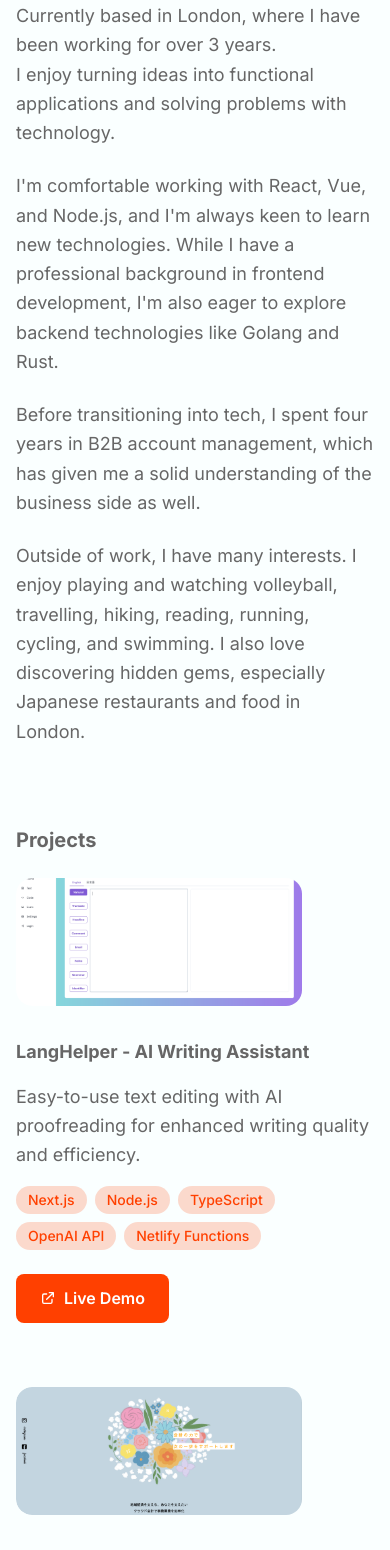
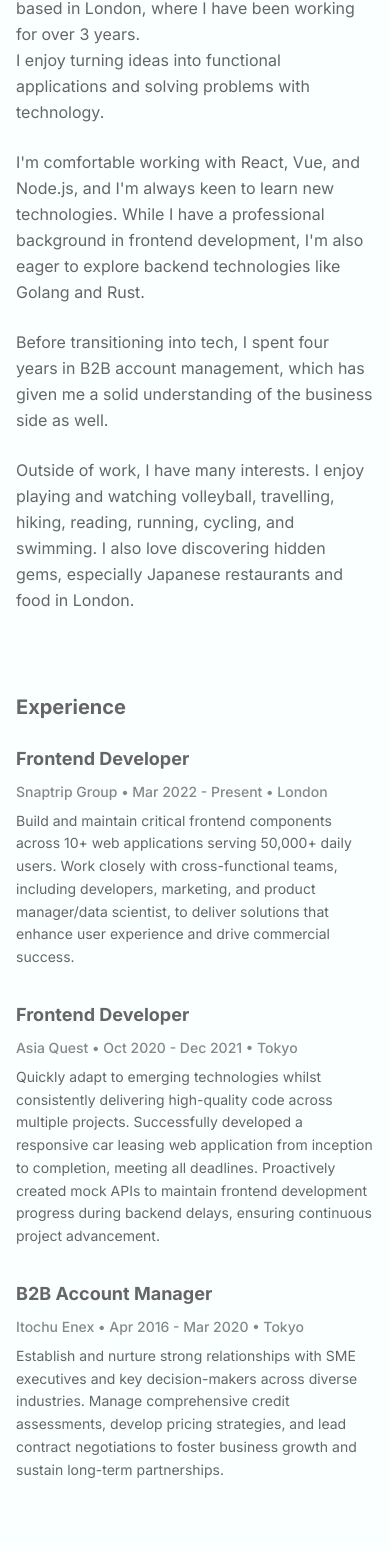
Before and after one commit to RyoheiMashiko/portfolio-website, a Next.js app: page / in a window 390 px wide. Shown: the part 358-1908 px from the top of the page. Built offline with nearby package versions, Linux system fonts and the light colour scheme.

Commit message:
Update font size, add Experience section to mobile

```diff
--- a/src/components/Hero.tsx
+++ b/src/components/Hero.tsx
@@ -135,24 +135,24 @@ export function Hero() {
               <div className="space-y-8">
                 <div className="cursor-pointer hover:opacity-80 transition-opacity duration-200" onClick={() => window.open('https://www.snaptripgroup.com/', '_blank')}>
                   <h3 className="text-left text-lg font-bold mb-2" style={{color: '#666666'}}>Frontend Developer</h3>
-                  <p className="text-left text-base font-medium mb-2" style={{color: '#888888'}}>Snaptrip Group • Mar 2022 - Present • London</p>
-                  <p className="text-left text-base leading-relaxed" style={{color: '#666666'}}>
+                  <p className="text-left text-base font-medium mb-2" style={{color: '#888888', fontSize: '14px'}}>Snaptrip Group • Mar 2022 - Present • London</p>
+                  <p className="text-left text-base leading-relaxed" style={{color: '#666666', fontSize: '14px'}}>
                     Build and maintain critical frontend components across 10+ web applications serving 50,000+ daily users. Work closely with cross-functional teams, including developers, marketing, and product manager/data scientist, to deliver solutions that enhance user experience and drive commercial success.
                   </p>
                 </div>
 
                 <div className="cursor-pointer hover:opacity-80 transition-opacity duration-200" onClick={() => window.open('https://www.asia-quest.jp/en/', '_blank')}>
                   <h3 className="text-left text-lg font-bold mb-2" style={{color: '#666666'}}>Frontend Developer</h3>
-                  <p className="text-left text-base font-medium mb-2" style={{color: '#888888'}}>Asia Quest • Oct 2020 - Dec 2021 • Tokyo</p>
-                  <p className="text-left text-base leading-relaxed" style={{color: '#666666'}}>
+                  <p className="text-left text-base font-medium mb-2" style={{color: '#888888', fontSize: '14px'}}>Asia Quest • Oct 2020 - Dec 2021 • Tokyo</p>
+                  <p className="text-left text-base leading-relaxed" style={{color: '#666666', fontSize: '14px'}}>
                     Quickly adapt to emerging technologies whilst consistently delivering high-quality code across multiple projects. Successfully developed a responsive car leasing web application from inception to completion, meeting all deadlines. Proactively created mock APIs to maintain frontend development progress during backend delays, ensuring continuous project advancement.
                   </p>
                 </div>
 
                 <div className="cursor-pointer hover:opacity-80 transition-opacity duration-200" onClick={() => window.open('https://www.itcenex.com/en/', '_blank')}>
                   <h3 className="text-left text-lg font-bold mb-2" style={{color: '#666666'}}>B2B Account Manager</h3>
-                  <p className="text-left text-base font-medium mb-2" style={{color: '#888888'}}>Itochu Enex • Apr 2016 - Mar 2020 • Tokyo</p>
-                  <p className="text-left text-base leading-relaxed" style={{color: '#666666'}}>
+                  <p className="text-left text-base font-medium mb-2" style={{color: '#888888', fontSize: '14px'}}>Itochu Enex • Apr 2016 - Mar 2020 • Tokyo</p>
+                  <p className="text-left text-base leading-relaxed" style={{color: '#666666', fontSize: '14px'}}>
                     Establish and nurture strong relationships with SME executives and key decision-makers across diverse industries. Manage comprehensive credit assessments, develop pricing strategies, and lead contract negotiations to foster business growth and sustain long-term partnerships.
                   </p>
                 </div>
@@ -166,19 +166,49 @@ export function Hero() {
             {/* About Section */}
             <div>
               <h2 className="text-left text-xl font-bold sm:text-2xl lg:text-3xl mt-20 mb-6" style={{color: '#666666'}}>About</h2>
-              <p className="text-left text-lg sm:text-xl mb-6 max-w-3xl mx-auto leading-relaxed" style={{color: '#666666'}}>
+              <p className="text-left text-base sm:text-xl mb-6 max-w-3xl mx-auto leading-relaxed" style={{color: '#666666', fontSize: '16px'}}>
                 Hi! I am a frontend developer from Japan with 4.5 years of professional experience. Currently based in London, where I have been working for over 3 years.
                 <br/>I enjoy turning ideas into functional applications and solving problems with technology.
               </p>
-              <p className="text-left text-lg sm:text-xl mb-6 max-w-3xl mx-auto leading-relaxed" style={{color: '#666666'}}>
+              <p className="text-left text-base sm:text-xl mb-6 max-w-3xl mx-auto leading-relaxed" style={{color: '#666666', fontSize: '16px'}}>
                 I&apos;m comfortable working with React, Vue, and Node.js, and I&apos;m always keen to learn new technologies. While I have a professional background in frontend development, I&apos;m also eager to explore backend technologies like Golang and Rust.
               </p>
-              <p className="text-left text-lg sm:text-xl mb-6 max-w-3xl mx-auto leading-relaxed" style={{color: '#666666'}}>
+              <p className="text-left text-base sm:text-xl mb-6 max-w-3xl mx-auto leading-relaxed" style={{color: '#666666', fontSize: '16px'}}>
                 Before transitioning into tech, I spent four years in B2B account management, which has given me a solid understanding of the business side as well.
               </p>
-              <p className="text-left text-lg sm:text-xl mb-6 max-w-3xl mx-auto leading-relaxed" style={{color: '#666666'}}>
+              <p className="text-left text-base sm:text-xl mb-6 max-w-3xl mx-auto leading-relaxed" style={{color: '#666666', fontSize: '16px'}}>
                 Outside of work, I have many interests. I enjoy playing and watching volleyball, travelling, hiking, reading, running, cycling, and swimming. I also love discovering hidden gems, especially Japanese restaurants and food in London.
               </p>
+            </div>
+
+            {/* Experience Section */}
+            <div>
+              <h2 className="text-left text-xl font-bold sm:text-2xl lg:text-3xl mt-20 mb-6" style={{color: '#666666'}}>Experience</h2>
+              <div className="space-y-8">
+                <div className="cursor-pointer hover:opacity-80 transition-opacity duration-200" onClick={() => window.open('https://www.snaptripgroup.com/', '_blank')}>
+                  <h3 className="text-left text-lg font-bold mb-2" style={{color: '#666666'}}>Frontend Developer</h3>
+                  <p className="text-left text-base font-medium mb-2" style={{color: '#888888', fontSize: '14px'}}>Snaptrip Group • Mar 2022 - Present • London</p>
+                  <p className="text-left text-base leading-relaxed" style={{color: '#666666', fontSize: '14px'}}>
+                    Build and maintain critical frontend components across 10+ web applications serving 50,000+ daily users. Work closely with cross-functional teams, including developers, marketing, and product manager/data scientist, to deliver solutions that enhance user experience and drive commercial success.
+                  </p>
+                </div>
+
+                <div className="cursor-pointer hover:opacity-80 transition-opacity duration-200" onClick={() => window.open('https://www.asia-quest.jp/en/', '_blank')}>
+                  <h3 className="text-left text-lg font-bold mb-2" style={{color: '#666666'}}>Frontend Developer</h3>
+                  <p className="text-left text-base font-medium mb-2" style={{color: '#888888', fontSize: '14px'}}>Asia Quest • Oct 2020 - Dec 2021 • Tokyo</p>
+                  <p className="text-left text-base leading-relaxed" style={{color: '#666666', fontSize: '14px'}}>
+                    Quickly adapt to emerging technologies whilst consistently delivering high-quality code across multiple projects. Successfully developed a responsive car leasing web application from inception to completion, meeting all deadlines. Proactively created mock APIs to maintain frontend development progress during backend delays, ensuring continuous project advancement.
+                  </p>
+                </div>
+
+                <div className="cursor-pointer hover:opacity-80 transition-opacity duration-200" onClick={() => window.open('https://www.itcenex.com/en/', '_blank')}>
+                  <h3 className="text-left text-lg font-bold mb-2" style={{color: '#666666'}}>B2B Account Manager</h3>
+                  <p className="text-left text-base font-medium mb-2" style={{color: '#888888', fontSize: '14px'}}>Itochu Enex • Apr 2016 - Mar 2020 • Tokyo</p>
+                  <p className="text-left text-base leading-relaxed" style={{color: '#666666', fontSize: '14px'}}>
+                    Establish and nurture strong relationships with SME executives and key decision-makers across diverse industries. Manage comprehensive credit assessments, develop pricing strategies, and lead contract negotiations to foster business growth and sustain long-term partnerships.
+                  </p>
+                </div>
+              </div>
             </div>
           </div>
         </div>
--- a/src/components/Work.tsx
+++ b/src/components/Work.tsx
@@ -60,11 +60,11 @@ export function Work() {
 
               {/* Project Info */}
               <div>
-                <h3 className="text-lg md:text-xl font-bold mb-4" style={{color: '#666666'}}>
+                <h3 className="text-lg md:text-xl font-bold mb-2" style={{color: '#666666'}}>
                   {project.title}
                 </h3>
 
-                <p className="text-lg mb-4 leading-relaxed" style={{color: '#666666'}}>
+                <p className="text-base mb-4 leading-relaxed" style={{color: '#666666', fontSize: '16px'}}>
                   {project.description}
                 </p>
 
```
